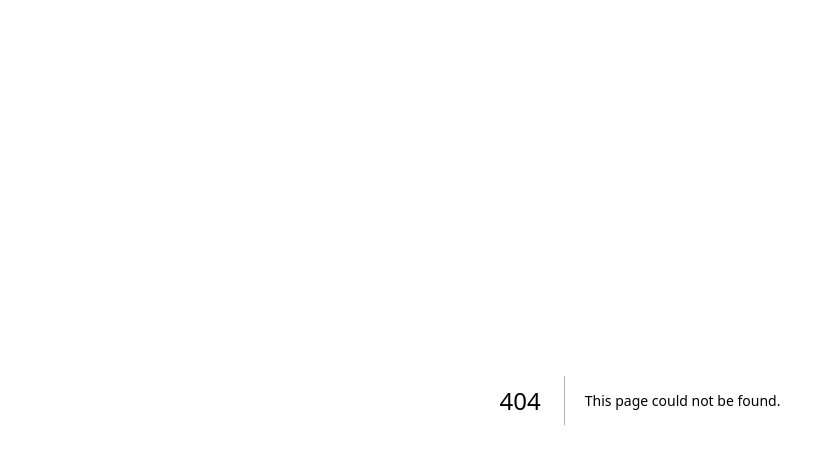
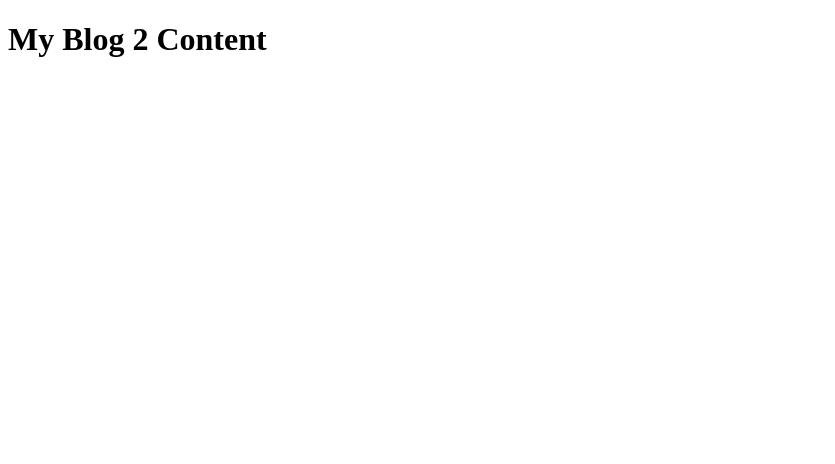
Before and after one commit to dbgautam7/firstNextJSProject, a Next.js app in the folder firstnextjsproject/: page /blog/blog2 in a window 1280 px wide. Before the commit this address had no page. Shown: the top 464 px of the page, without its empty margins (0-835 px from the left). Built offline with nearby package versions, Linux system fonts and the light colour scheme.

Commit message:
Next.js nested file based routing

```diff
--- a/firstnextjsproject/pages/_app.js
+++ b/firstnextjsproject/pages/_app.js
@@ -1,4 +1,4 @@
-import '@/styles/globals.css'
+// import '@/styles/globals.css'
 
 export default function App({ Component, pageProps }) {
   return <Component {...pageProps} />
--- /dev/null
+++ b/firstnextjsproject/pages/blog/blog2.js
@@ -0,0 +1,9 @@
+import React from 'react'
+
+export default function blog2() {
+  return (
+    <div>
+        <h1>My Blog 2 Content</h1>
+    </div>
+  )
+}
```
Also changed, not shown: firstnextjsproject/pages/blog/blog1.js (added, +9 -0 lines), firstnextjsproject/pages/blog/index.js (renamed from firstnextjsproject/pages/blog.js).
